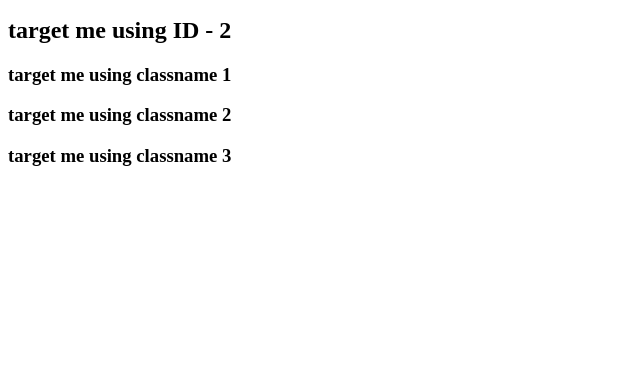
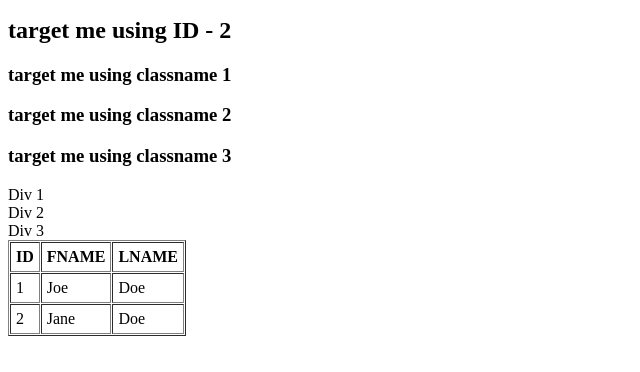
Before and after one commit to thakur-aditya-ss/JavaScript-Pradical-And-Theory-01, a plain HTML site: page QSpider JavaScript/dom.html in a window 1280 px wide. Shown: the part 110-482 px from the top of the page, without its empty margins (0-640 px from the left). Drawn offline with Linux system fonts and the light colour scheme.

Commit message:
second commit

```diff
--- a/QSpider JavaScript/dom.html
+++ b/QSpider JavaScript/dom.html
@@ -15,6 +15,12 @@
     <h3 class="head3">target me using classname 2</h3>
     <h3 class="head3">target me using classname 3</h3>
 
+    <div>Div 1</div>
+    <div>Div 2</div>
+    <div>Div 3</div>
+
+    <main id="table-container"></main>
+
     <script src="./dom.js"></script>
 </body>
 </html>
--- a/QSpider JavaScript/dom.js
+++ b/QSpider JavaScript/dom.js
@@ -1,6 +1,7 @@
 //! ------------------------------------------------------------ //
 //                  Date - 04 Feb 2026
 //! ------------------------------------------------------------//
+console.log("-------- DOM-----------");
 
 //! DOM :------> It is a tree like structure of the html.
 
@@ -9,59 +10,60 @@
 
 //! 1. document.getElementById(): Returns the first element within node's descendants whose ID is elementI else return null.
 
-let h2Tag = document.getElementById("head2")
-console.log(h2Tag);
+// let h2Tag = document.getElementById("head2")
+// console.log(h2Tag);
 
-console.log(h2Tag.textContent);
-console.log(h2Tag.innerHTML);
+// console.log(h2Tag.textContent);
+// console.log(h2Tag.innerHTML);
 
 
 
 
-//! 2. document.getElementsByNamEClassname()
-let h3Tags = document.getElementsByClassName("head3");
-let h3Tags1 = document.getElementsByClassName("div"); console.log(h3Tags1); // empty
+// //! 2. document.getElementsByNamEClassname()
+// let h3Tags = document.getElementsByClassName("head3");
+// let h3Tags1 = document.getElementsByClassName("div"); console.log(h3Tags1); // empty
 
-console.log(h3Tags); //HTMLCollection(3) [h3.head3, h3.head3, h3.head3] impure Array. here we can't perform Array methods because it is not pure array , it is a array like object.
+// console.log(h3Tags); //HTMLCollection(3) [h3.head3, h3.head3, h3.head3] impure Array. here we can't perform Array methods because it is not pure array , it is a array like object.
 
-console.log(h3Tags[1].textContent);
+// console.log(h3Tags[1].textContent);
 
-// if we want to check array isnpure or not --> Array.isArray() return boolean.
-console.log(Array.isArray(h3Tags)); //false
+// // if we want to check array isnpure or not --> Array.isArray() return boolean.
+// console.log(Array.isArray(h3Tags)); //false
 
-// convert  impure array to pure array -> Array.from() returns pure array // here we can perform all array methods because it is a pure Array.
-let pureArray = Array.from(h3Tags);
-console.log(pureArray);
+// // convert  impure array to pure array -> Array.from() returns pure array // here we can perform all array methods because it is a pure Array.
+// let pureArray = Array.from(h3Tags);
+// console.log(pureArray);
 
 
-//! 3. document.getElementsByTagName"id, class, tagname)
-let tagsCollection = document.getElementsByTagName("h3");
-let tagsCollection1 = document.getElementsByTagName("div"); console.log(tagsCollection1); // Empty array
+// //! 3. document.getElementsByTagName"id, class, tagname)
+// let tagsCollection = document.getElementsByTagName("h3");
+// let tagsCollection1 = document.getElementsByTagName("div"); console.log(tagsCollection1); // Empty array
 
-console.log(tagsCollection);  //HTMLCollection(3) [h3.head3, h3.head3, h3.head3]
+// console.log(tagsCollection);  //HTMLCollection(3) [h3.head3, h3.head3, h3.head3]
 
 
-// 4. document.querySelector()
+// //! 4. document.querySelector()
+//! Priority :--> id>
 
-let ele1 = document.querySelector("#head2");
-console.log(ele1);
+// let ele1 = document.querySelector("#head2");
+// console.log(ele1);
 
-let ele2  = document.querySelector(".head3");
-console.log(ele2);
+// let ele2  = document.querySelector(".head3");
+// console.log(ele2);
 
-let ele3 = document.querySelector("h3")
-console.log(ele3);
+// let ele3 = document.querySelector("h3")
+// console.log(ele3);
 
-let ele4 = document.querySelector("id, #head2, .head3");
-console.log(ele4);
+// let ele4 = document.querySelector("id, #head2, .head3");
+// console.log(ele4);
 
 
 
 
-// 5. document.querySelectorAll()
-let ele5 = document.querySelectorAll(".head3");
-// let ele5 = document.querySelectorAll("id, #head2, .head3");
-console.log(ele5);
+// //! 5. document.querySelectorAll()
+// let ele5 = document.querySelectorAll(".head3");
+// // let ele5 = document.querySelectorAll("id, #head2, .head3");
+// console.log(ele5);
 
 
 /**
@@ -81,3 +83,91 @@
  *  HTML COLLECTION IS CALLED LIVE COLLECTION
  *  NODE LIST IS CALLED STATIC COLLECTION
  */
+
+//! ------------------------------------------------------------ //
+//                  Date - 05 Feb 2026
+//! ------------------------------------------------------------//
+
+//! EXAMPLE OF STATIC AND LIVE COLLECTION:--->
+/**
+    const collection = document.getElementsByTagName("div");
+    const list = document.querySelectorAll("div");
+
+    console.log("HTMLCollection----> ",collection.length); // 3
+    console.log("Nodelist ---->",list.length); //3
+
+    //! For creating an elemenet new
+    //! CREATING HTML Element dynamically:
+
+    for(let i =0;i<5;i++){
+
+    const divTage = document.createElement("div") // <div></div>
+    divTage.textContent = "Div 4";
+    console.log(divTage); //<div>Div 4</div>
+    document.body.appendChild(divTage);  // here we appendChild(adding js div content to html page , ye ek bar me ek hi child ko append krr skata hai )
+    }
+     console.log("HTMLCollection----> ",collection.length); // 8(LIVE), here we can't use forEachmethods
+    console.log("Nodelist ---->",list.length); //3 (STATIC) , here we can use forEach method
+     */
+
+//! DOM MANIPULATION :--->
+
+const mainContainer = document.querySelector("#table-container")
+
+const tableTag = document.createElement("table");
+
+const trTage1 = document.createElement("tr");
+const trTage2 = document.createElement("tr");
+const trTage3 = document.createElement("tr");
+
+const thTage1 = document.createElement("th");
+const thTage2 = document.createElement("th");
+const thTage3 = document.createElement("th");
+
+const tdTage1 = document.createElement("td");
+const tdTage2 = document.createElement("td");
+const tdTage3 = document.createElement("td");
+const tdTage4 = document.createElement("td");
+const tdTage5 = document.createElement("td");
+const tdTage6 = document.createElement("td");
+
+//! Here we apply CSS
+// adding attributes
+tableTag.border ="1";
+tableTag.cellSpacing = "1";
+tableTag.cellPadding = "5"
+
+// adding textContent
+thTage1.textContent = "ID";
+thTage2.textContent = "FNAME";
+thTage3.textContent = "LNAME";
+
+tdTage1.textContent = "1";
+tdTage2.textContent = "Joe";
+tdTage3.textContent = "Doe";
+tdTage4.textContent = "2";
+tdTage5.textContent = "Jane";
+tdTage6.textContent = "Doe";
+
+
+// trTage1.appendChild(thTage1,thTage2,thTage3) // yaha ham ek bar me ek hi chil ko append krr sakte hai
+// console.log(trTage1);
+
+trTage1.append(thTage1,thTage2,thTage3);
+trTage2.append(tdTage1,tdTage2,tdTage3);
+trTage3.append(tdTage4,tdTage5,tdTage6);
+
+tableTag.append(trTage1,trTage2,trTage3);
+
+
+
+console.log(tableTag);
+
+//document.body.append(tableTag); // use for  apply attributes or css
+mainContainer.append(tableTag); // use for  apply attributes or css
+
+if(true){
+    var x = 10;
+    let y = 20;
+}
+console.log(x,y);
```
